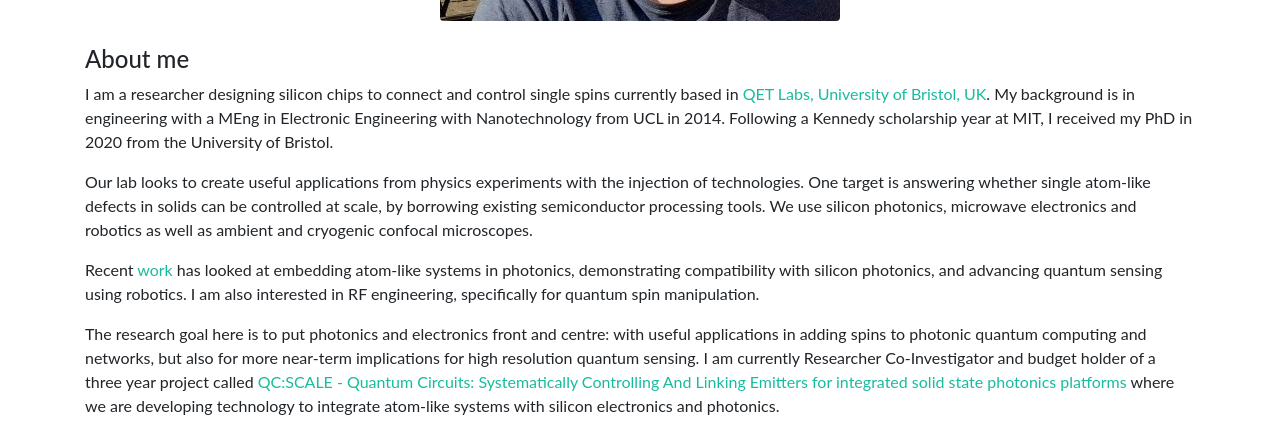
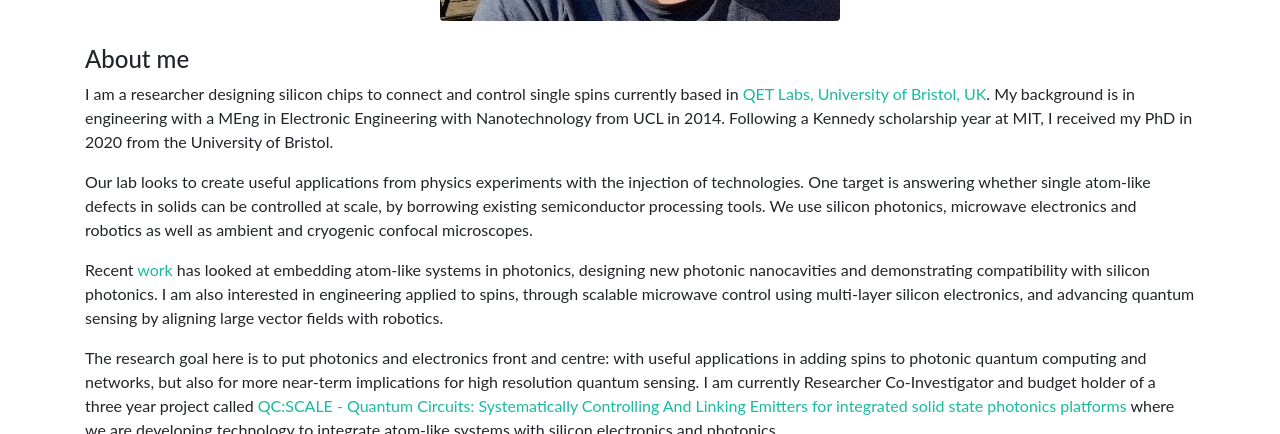
Before and after one commit to joesmio/joesmio.github.io, a Jekyll site: the page built from index.md, in a window 1280 px wide and 900 px high, scrolled down 499 px, cut to the strip 0-434 px from the top of the window. Built offline with Jekyll 4.4.1, drawn with Linux system fonts in a browser that asks for light colours.

Commit message:
Update index.md

```diff
--- a/index.md
+++ b/index.md
@@ -11,6 +11,6 @@ I am a researcher designing silicon chips to connect and control single spins cu
 Our lab looks to create useful applications from physics experiments with the injection of technologies. One target is answering whether single atom-like defects in solids can be controlled at scale, by borrowing existing semiconductor processing tools.
 We use silicon photonics, microwave electronics and robotics as well as ambient and cryogenic confocal microscopes.
 
-Recent [work](/papers.md) has looked at embedding atom-like systems in photonics, demonstrating compatibility with silicon photonics, and advancing quantum sensing using robotics. I am also interested in RF engineering, specifically for quantum spin manipulation.
+Recent [work](/papers.md) has looked at embedding atom-like systems in photonics, designing new photonic nanocavities and demonstrating compatibility with silicon photonics. I am also interested in engineering applied to spins, through scalable microwave control using multi-layer silicon electronics, and advancing quantum sensing by aligning large vector fields with robotics.
 
 The research goal here is to put photonics and electronics front and centre: with useful applications in adding spins to photonic quantum computing and networks, but also for more near-term implications for high resolution quantum sensing. I am currently Researcher Co-Investigator and budget holder of a three year project called [QC:SCALE - Quantum Circuits: Systematically Controlling And Linking Emitters for integrated solid state photonics platforms](https://gow.epsrc.ukri.org/NGBOViewGrant.aspx?GrantRef=EP/W006685/1) where we are developing technology to integrate atom-like systems with silicon electronics and photonics.
```
